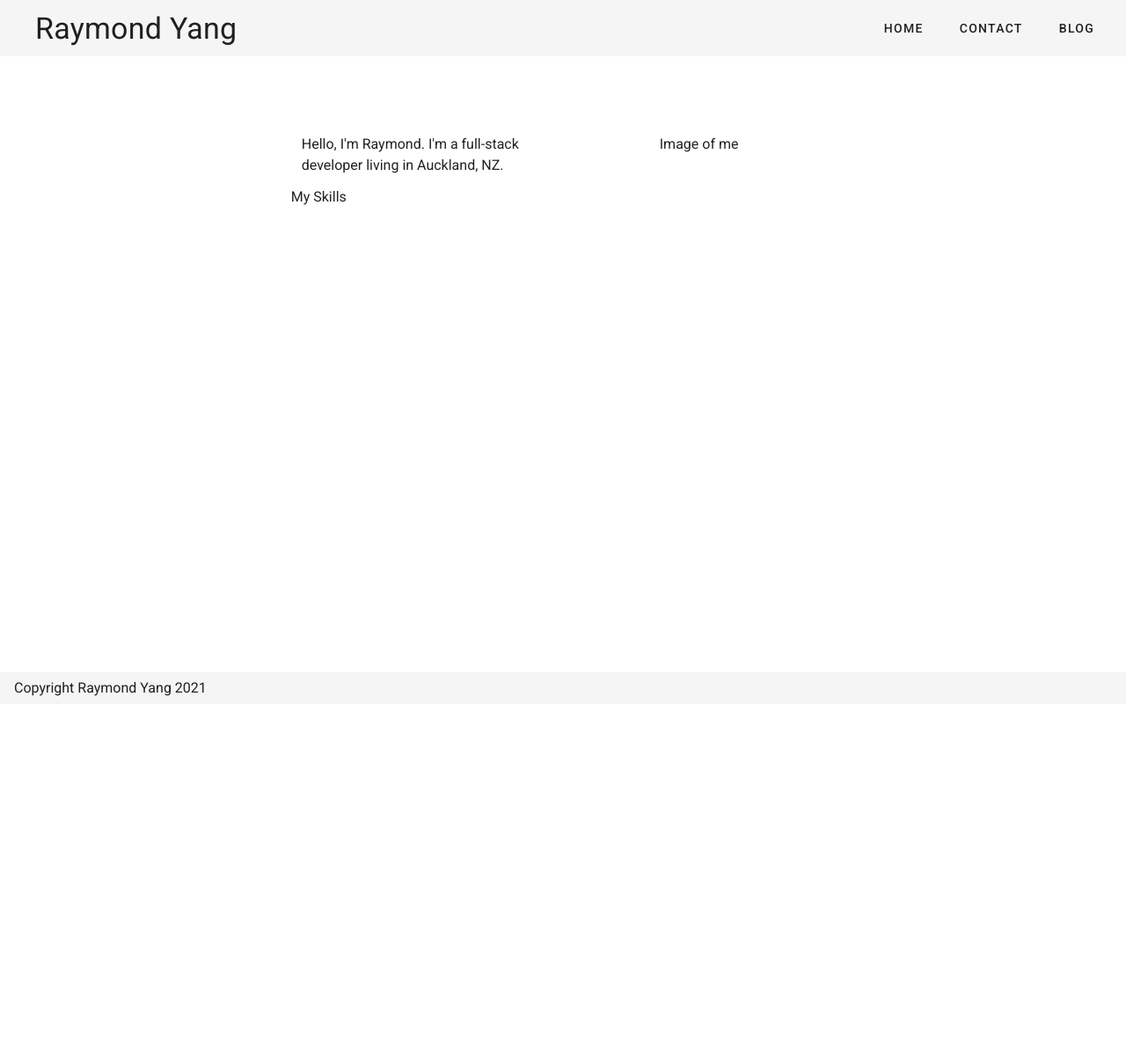
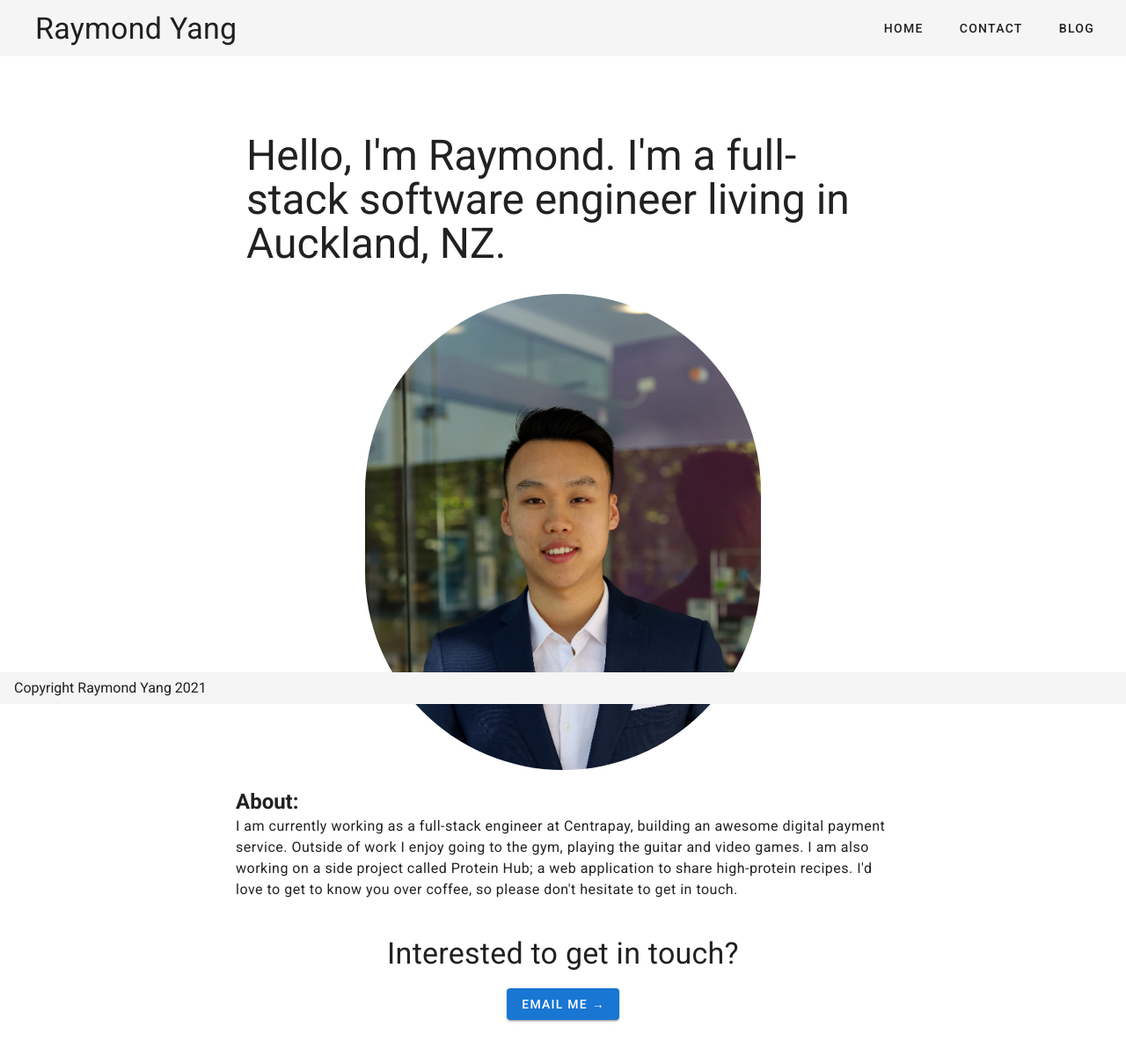
Before and after one commit to Ray2126/personal-website, a Vue app: page / in a window 1280 px wide. Shown: the top 1200 px of the page at 88% size. Before the commit the page ends 800 px from the top, so only its background shows below. Built offline with nearby package versions, Linux system fonts and the light colour scheme.

Commit message:
Add home page

```diff
--- a/src/views/Home.vue
+++ b/src/views/Home.vue
@@ -1,15 +1,36 @@
 <template>
   <v-container fluid>
-    <v-row>
-      <v-col class="d-flex justify-center">
-        Hello, I'm Raymond. I'm a full-stack developer living in Auckland, NZ.
-      </v-col>
-      <v-col class="d-flex justify-center">
-        Image of me
+    <v-row class="mb-5">
+      <v-col class="d-flex justify-center text-h3">
+        Hello, I'm Raymond. I'm a full-stack software engineer living in Auckland, NZ.
       </v-col>
     </v-row>
-    <v-row>
-      My Skills
+    <v-row class="mx-auto d-flex justify-center mb-5">
+      <img
+        src="../assets/portrait.png"
+        alt="My Photo"
+        class="rounded-pill"
+      >
+    </v-row>
+    <v-row class="text-h5">
+      <b>About:</b>
+    </v-row>
+    <v-row class="text-body-1 mb-10">
+      I am currently working as a full-stack engineer at Centrapay, building an awesome digital payment service. Outside of work I enjoy going to the gym, playing the guitar and video games. I am also working on a side project called Protein Hub; a web application to share high-protein recipes. I'd love to get to know you over coffee, so please don't hesitate to get in touch.
+    </v-row>
+    <v-row class="text-h4 d-flex justify-center mb-5">
+      Interested to get in touch?
+    </v-row>
+    <v-row class="d-flex justify-center mb-5">
+      <v-btn
+        elevation="2"
+        color="primary"
+      >
+        <a
+          id="send-email-button"
+          href="mailto:raymondyang@outlook.co.nz"
+        >Email Me &#8594;</a>
+      </v-btn>
     </v-row>
   </v-container>
 </template>
@@ -17,5 +38,17 @@
 <script>
 export default {
   name: 'LandingPage',
+};
+</script>
+
+<style scoped>
+a#send-email-button:link {
+    text-decoration: inherit;
+    color: inherit;
 }
-</script>
+
+a#send-email-button:visited {
+    text-decoration: inherit;
+    color: inherit;
+}
+</style>
```
Also changed, not shown: src/assets/portrait.png (added).
